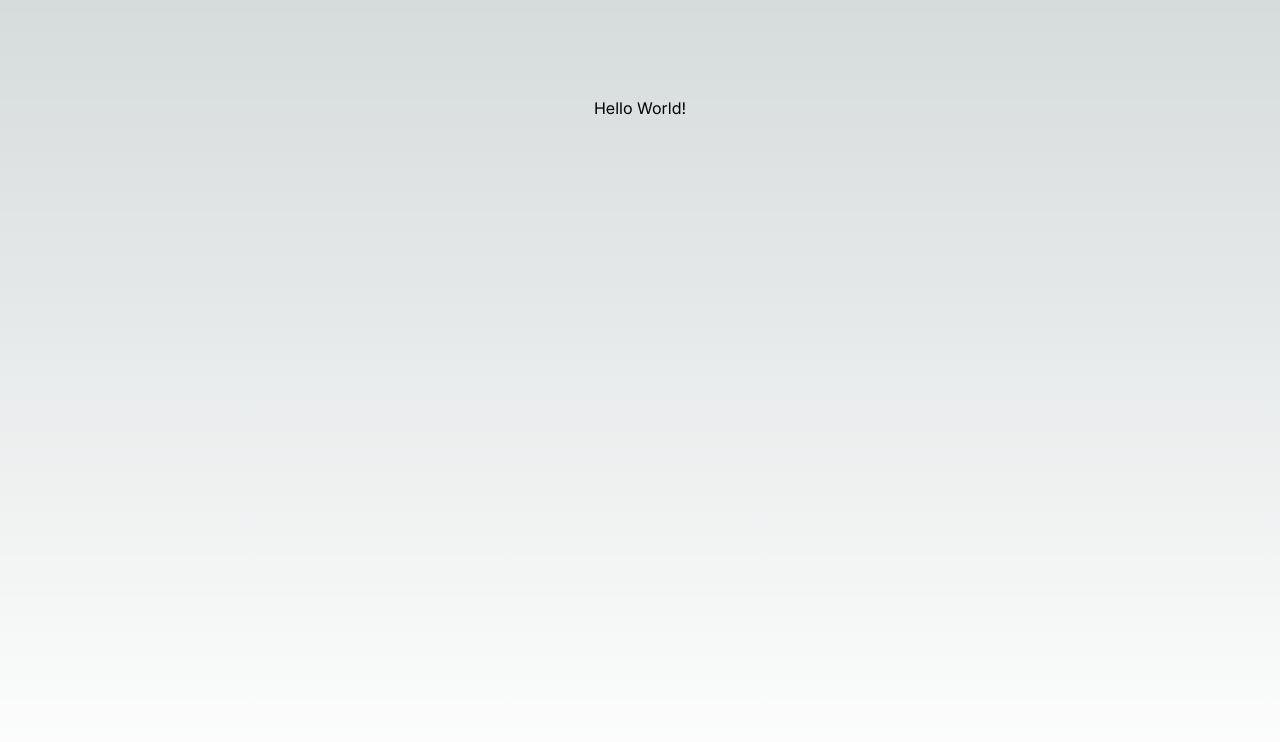
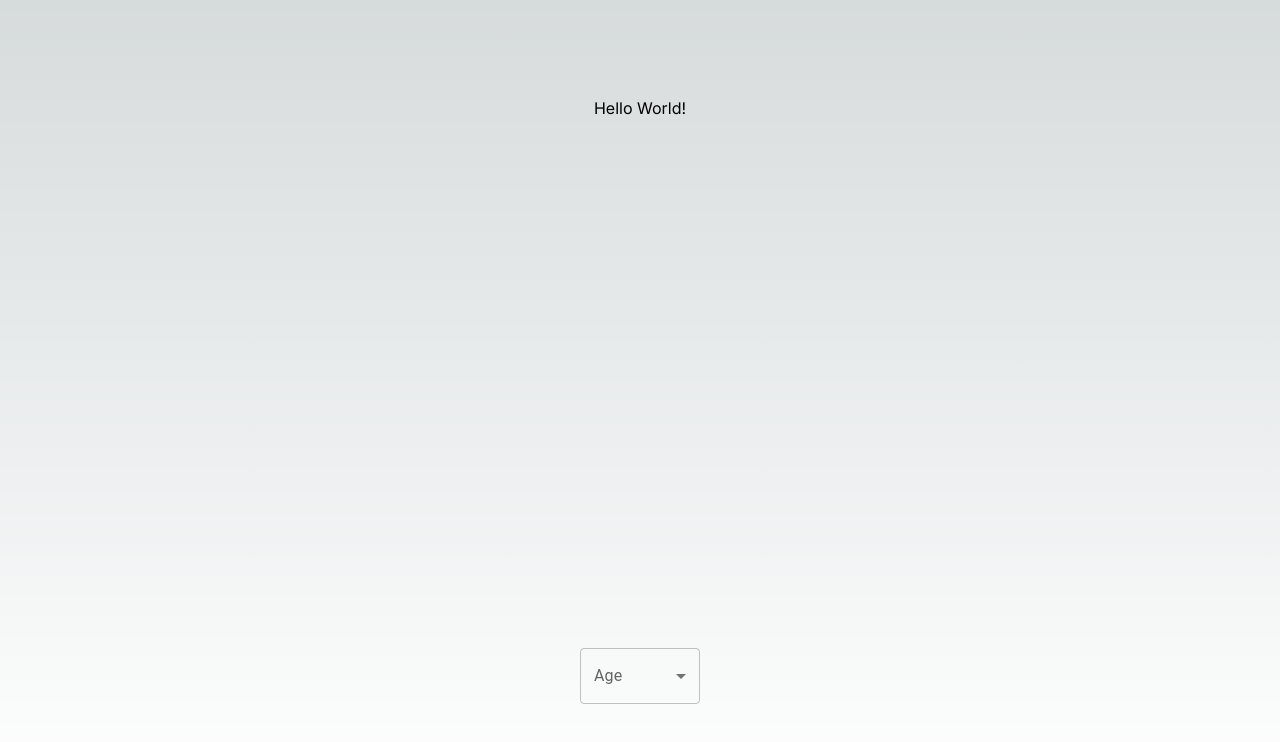
Before and after one commit to squizzles/display-sorting-algorithms, a Next.js app: page / in a window 1280 px wide. Shown: the top 742 px of the page. Built offline with nearby package versions, Linux system fonts and the light colour scheme.

Commit message:
stashing for destruction

```diff
--- /dev/null
+++ b/Components/selector/AlgoSelector.tsx
@@ -0,0 +1,33 @@
+import * as React from 'react';
+import Box from '@mui/material/Box';
+import InputLabel from '@mui/material/InputLabel';
+import MenuItem from '@mui/material/MenuItem';
+import FormControl from '@mui/material/FormControl';
+import Select from '@mui/material/Select';
+
+export default function AlgoSelector() {
+  const [age, setAge] = React.useState('');
+
+  const handleChange = (event: { target: { value: React.SetStateAction<string>; }; }) => {
+    setAge(event.target.value);
+  };
+
+  return (
+    <Box sx={{ minWidth: 120 }}>
+      <FormControl fullWidth>
+        <InputLabel id="demo-simple-select-label">Age</InputLabel>
+        <Select
+          labelId="demo-simple-select-label"
+          id="demo-simple-select"
+          value={age}
+          label="Age"
+          onChange={handleChange}
+        >
+          <MenuItem value={10}>Ten</MenuItem>
+          <MenuItem value={20}>Twenty</MenuItem>
+          <MenuItem value={30}>Thirty</MenuItem>
+        </Select>
+      </FormControl>
+    </Box>
+  );
+}
--- a/package.json
+++ b/package.json
@@ -12,6 +12,9 @@
 		"test": "echo \"No tests\""
 	},
 	"dependencies": {
+		"@material-ui/core": "^4.12.4",
+		"@mui/material": "^5.12.3",
+		"@mui/styles": "^5.12.3",
 		"@reduxjs/toolkit": "^1.9.5",
 		"@types/node": "18.16.0",
 		"@types/react": "18.0.38",
--- a/pages/index.tsx
+++ b/pages/index.tsx
@@ -5,6 +5,7 @@ import { useAppSelector, useAppDispatch } from '@/store/hooks';
 const inter = Inter({ subsets: ['latin'] });
 
 import { setName, updateValues } from '@/store/algoSlice';
+import AlgoSelector from '@/Components/selector/AlgoSelector';
 
 export function AlgoUpdater() {
 	// The `state` arg is correctly typed as `RootState` already
@@ -18,6 +19,7 @@ export default function Home() {
 			className={`flex min-h-screen flex-col items-center justify-between p-24 ${inter.className}`}
 		>
 			<h1>Hello World!</h1>
+			<AlgoSelector options={[]} />
 		</main>
 	);
 }
```
Also changed, not shown: .eslintrc.json, 2 other files (tests, documents, lock files or other folders).
